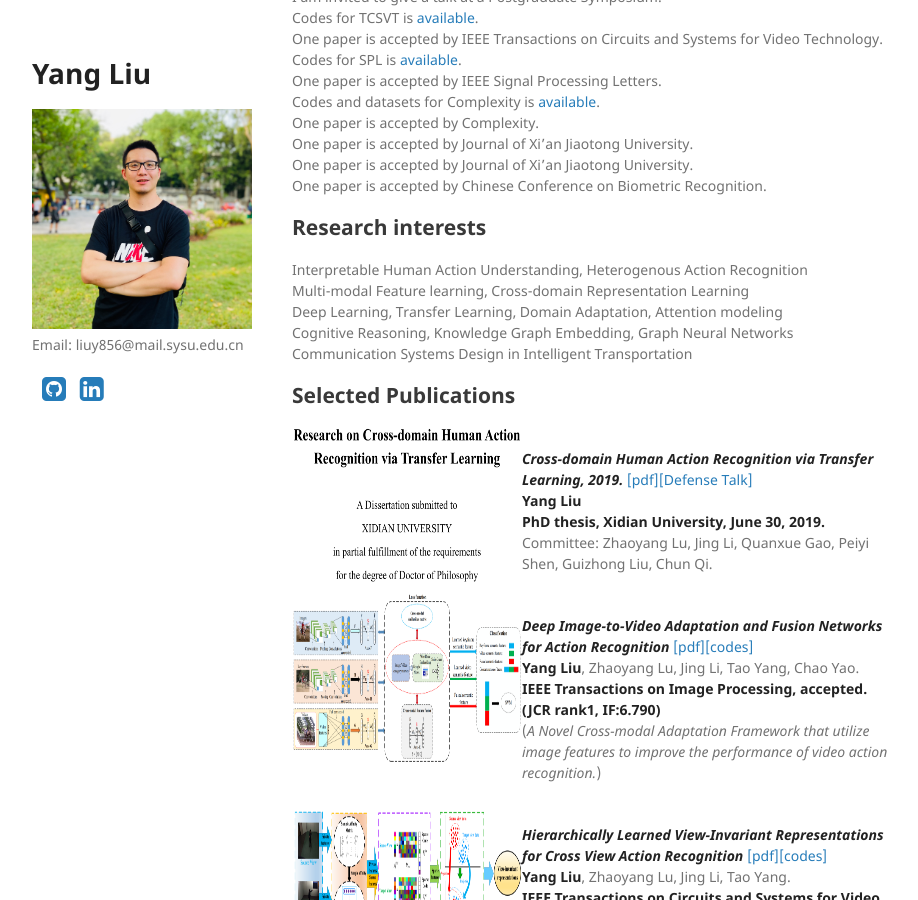
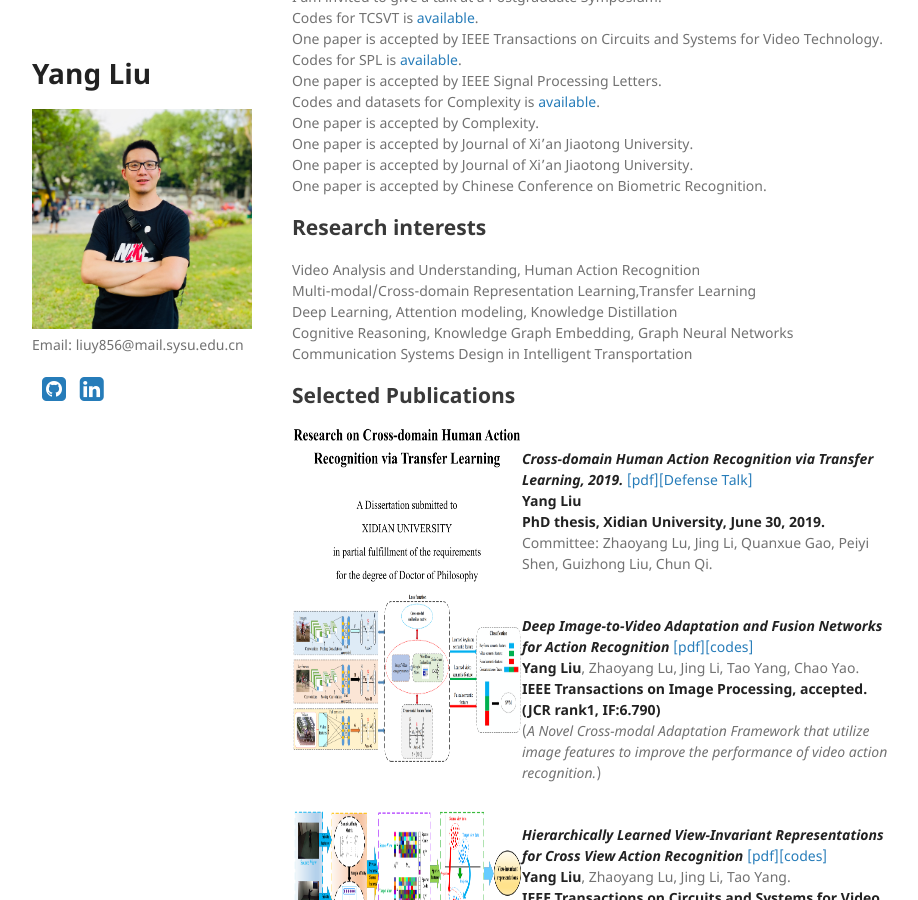
Before and after one commit to YangLiu9208/home, a Jekyll site: the page built from index.md, in a window 1280 px wide and 900 px high, scrolled down 472 px. Shown: the whole window, without its empty margins (178-1096 px from the left). Built offline with Jekyll 4.4.1, drawn with Linux system fonts in a browser that asks for light colours; a style sheet for code colours, icons or effects is not loaded.

Commit message:
Update index.md

```diff
--- a/index.md
+++ b/index.md
@@ -25,9 +25,9 @@ One paper is accepted by Journal of Xi'an Jiaotong University.
 One paper is accepted by Chinese Conference on Biometric Recognition.
 
 ## Research interests
-Interpretable Human Action Understanding, Heterogenous Action Recognition
-Multi-modal Feature learning, Cross-domain Representation Learning
-Deep Learning, Transfer Learning, Domain Adaptation, Attention modeling
+Video Analysis and Understanding, Human Action Recognition
+Multi-modal/Cross-domain Representation Learning,Transfer Learning
+Deep Learning, Attention modeling, Knowledge Distillation
 Cognitive Reasoning, Knowledge Graph Embedding, Graph Neural Networks
 Communication Systems Design in Intelligent Transportation
 
```
